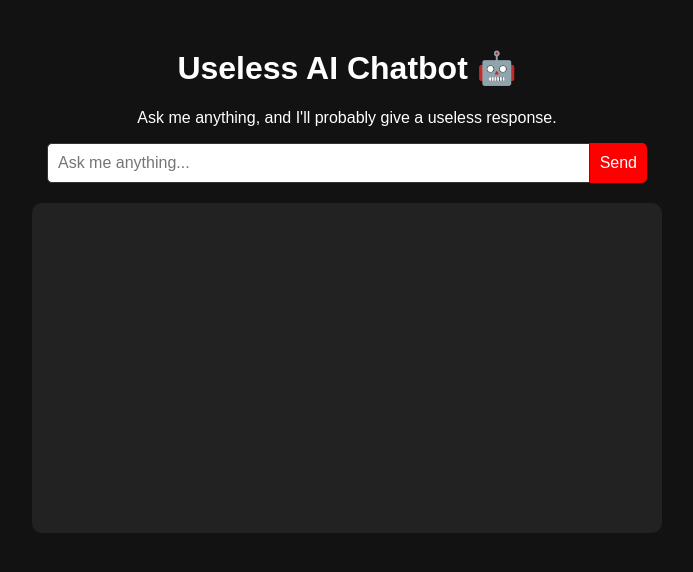
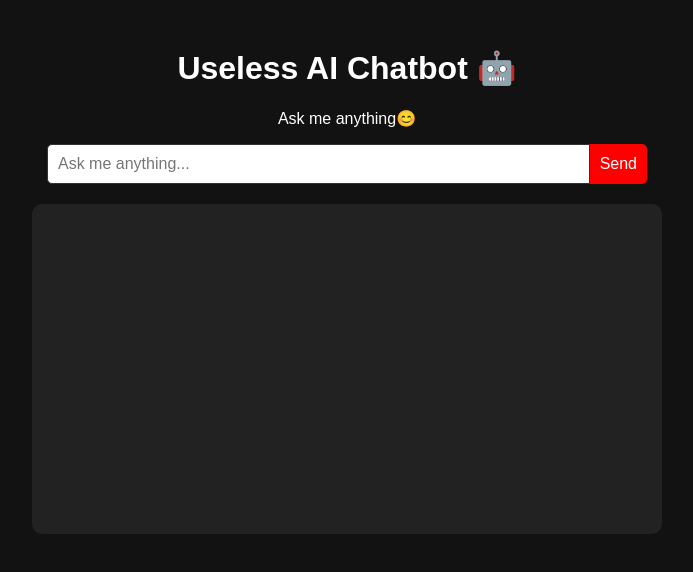
Before and after one commit to Nano7795/AI-Chatbot, a plain HTML site: page index.html in a window 1280 px wide. Shown: the whole page, without its empty margins (293-986 px from the left). Drawn offline with Linux system fonts and the light colour scheme.

Commit message:
Update index.html

```diff
--- a/index.html
+++ b/index.html
@@ -82,7 +82,7 @@
 <body>
 
     <h1>Useless AI Chatbot 🤖</h1>
-    <p>Ask me anything, and I'll probably give a useless response.</p>
+    <p>Ask me anything😊</p>
 
     <div class="chat-container">
         <div class="input-container">
```
